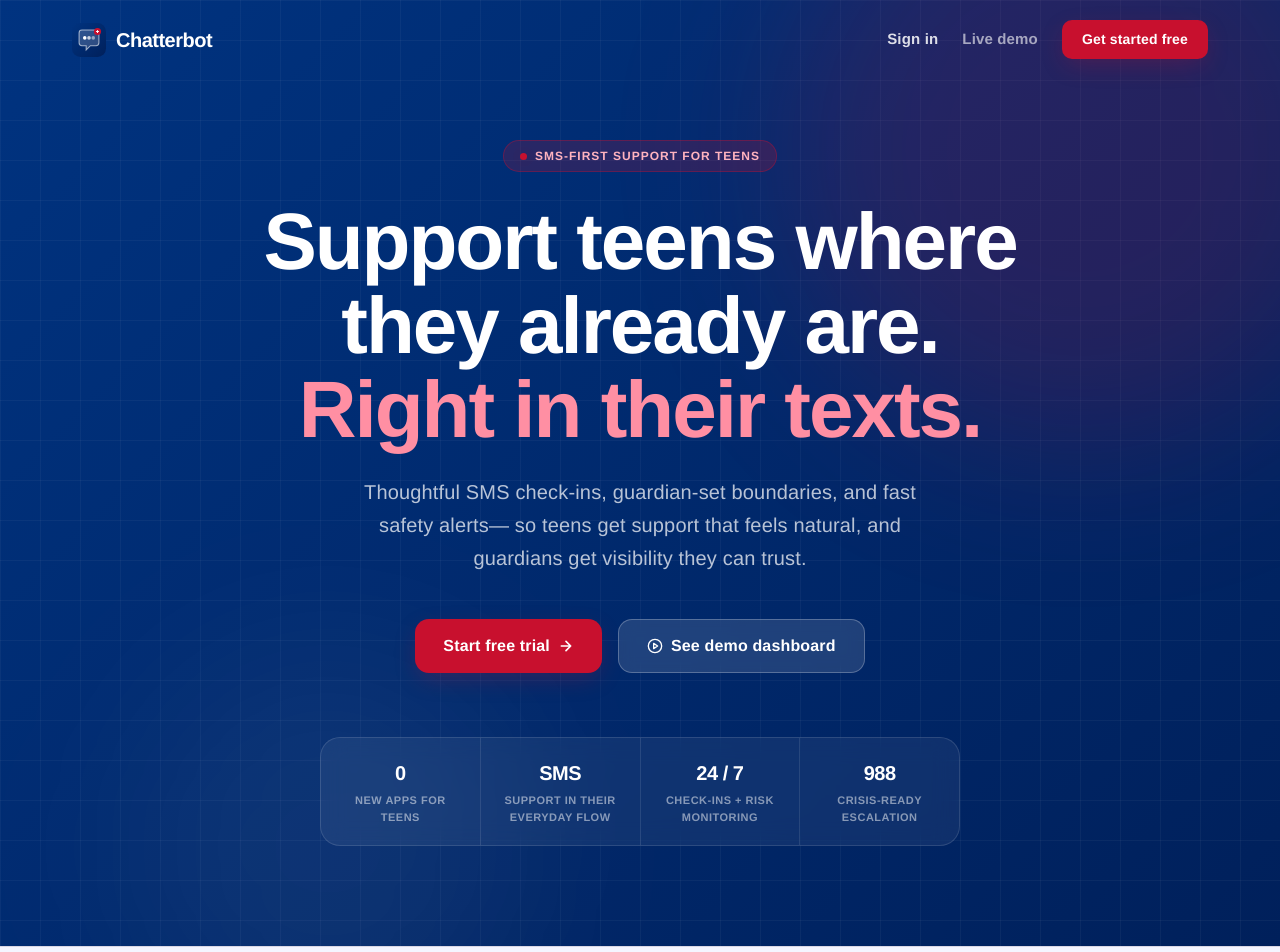
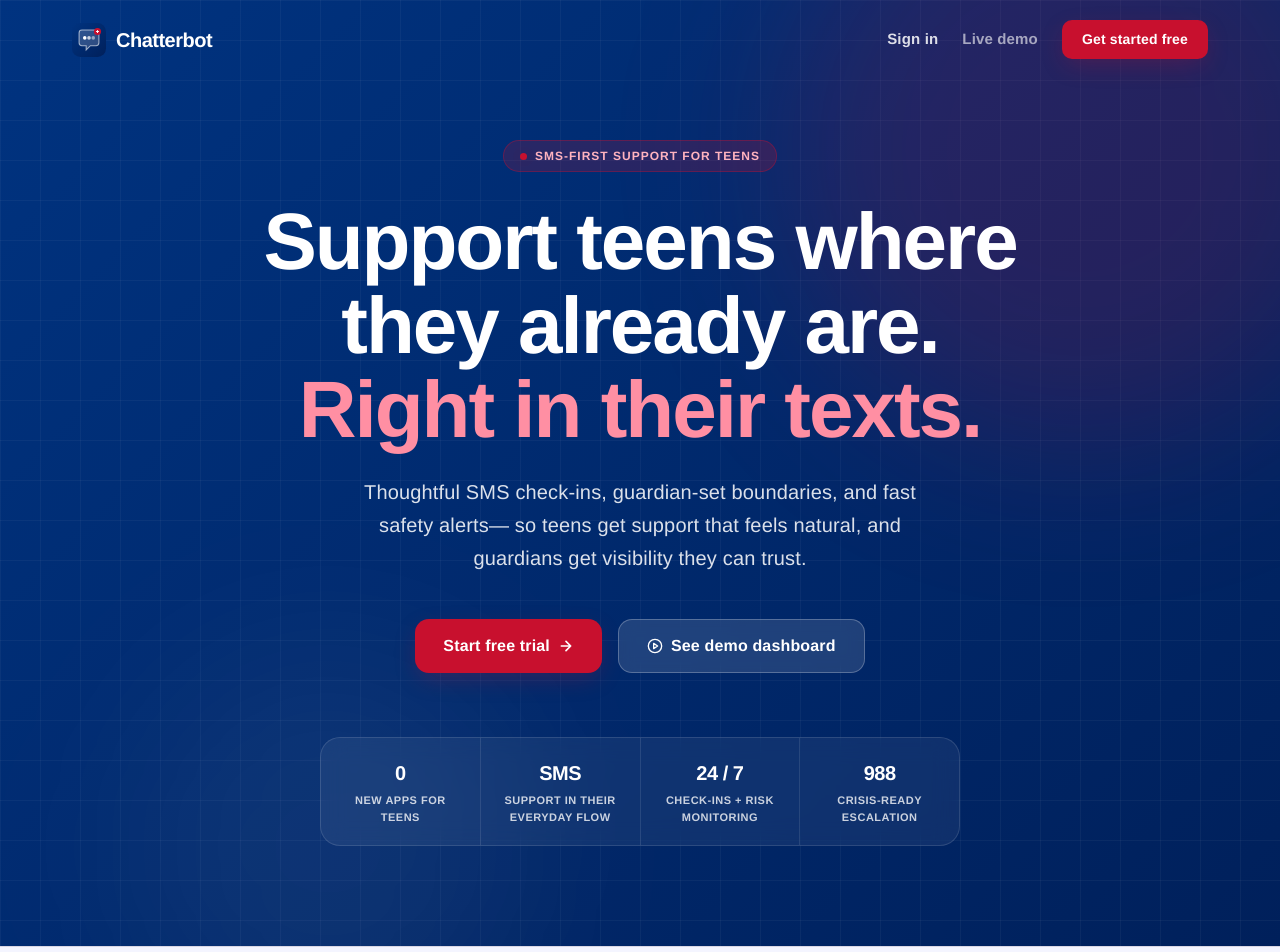
Before and after one commit to aachatte/chatterbot, a React (Vite) app in the folder chatterbot-frontend/: page / in a window 1280 px wide. Shown: the top 952 px of the page. Built offline with nearby package versions, Linux system fonts and the light colour scheme; no server answers.

Commit message:
Improve landing page text contrast in navy sections
Co-authored-by: abh1rup <144856542+abh1rup@users.noreply.github.com>

```diff
--- a/chatterbot-frontend/src/pages/Landing.css
+++ b/chatterbot-frontend/src/pages/Landing.css
@@ -287,7 +287,7 @@
 
 .landing-hero__sub {
   font-size: clamp(16px, 2vw, 20px);
-  color: rgba(255, 255, 255, 0.72);
+  color: rgba(255, 255, 255, 0.86);
   line-height: 1.65;
   max-width: 600px;
   margin: 0 auto 44px;
@@ -336,7 +336,7 @@
 .landing-hero__stat-label {
   font-size: 11px;
   font-weight: 600;
-  color: rgba(255, 255, 255, 0.5);
+  color: rgba(255, 255, 255, 0.78);
   text-transform: uppercase;
   letter-spacing: 0.5px;
 }
@@ -1290,12 +1290,12 @@
 }
 .landing-problem__stat-label {
   font-size: 14px;
-  color: rgba(255, 255, 255, 0.7);
+  color: rgba(255, 255, 255, 0.88);
   line-height: 1.5;
 }
 .landing-problem__stat-source {
   font-size: 11px;
-  color: rgba(255, 255, 255, 0.35);
+  color: rgba(255, 255, 255, 0.68);
   font-style: italic;
   margin-top: 4px;
 }
@@ -1776,7 +1776,7 @@
 }
 .landing-mission__body {
   font-size: 16px;
-  color: rgba(255, 255, 255, 0.7);
+  color: rgba(255, 255, 255, 0.86);
   line-height: 1.7;
   margin-bottom: 16px;
 }
@@ -1799,7 +1799,7 @@
 }
 .landing-mission__number-label {
   font-size: 13px;
-  color: rgba(255, 255, 255, 0.6);
+  color: rgba(255, 255, 255, 0.82);
   margin-top: 4px;
   line-height: 1.4;
 }
```
